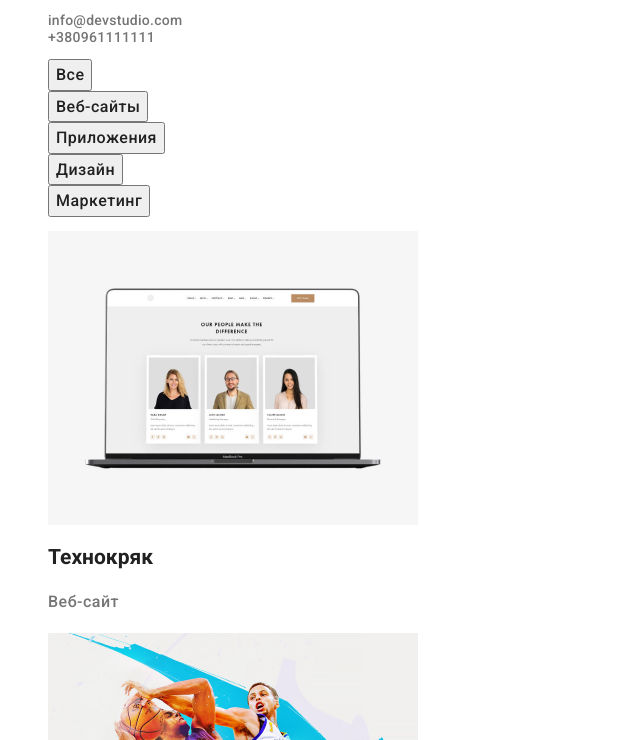
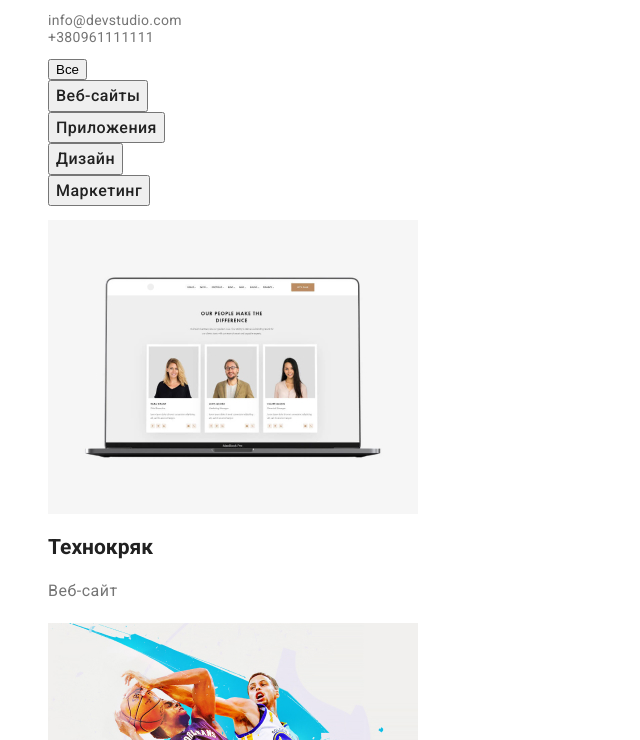
Before and after one commit to Fedir97/goit-markup-hw-02, a plain HTML site: page portfolio.html in a window 1280 px wide. Shown: the part 104-844 px from the top of the page, without its empty margins (0-640 px from the left). Drawn offline with Linux system fonts and the light colour scheme.

Commit message:
Update portfolio.html

```diff
--- a/portfolio.html
+++ b/portfolio.html
@@ -2,16 +2,15 @@
 <html lang="ru">
 
 <head>
-    <link rel="stylesheet" href="./css/style.css" />
-    <link href="https://fonts.googleapis.com/css2?family=Roboto:wght@700&display=swap" rel="stylesheet">
-    <link href="https://fonts.googleapis.com/css2?family=Raleway:ital,wght@1,700&display=swap" rel="stylesheet">
-    <link href="https://fonts.googleapis.com/css2?family=Roboto:wght@500&display=swap" rel="stylesheet">
-    <link href="https://fonts.googleapis.com/css2?family=Roboto:wght@500;900&display=swap" rel="stylesheet">
-    <link href="https://fonts.googleapis.com/css2?family=Roboto:ital@1&display=swap" rel="stylesheet">
+    <link
+        href="https://fonts.googleapis.com/css2?family=Raleway:wght@700&family=Roboto:wght@400;500;700;900&display=swap"
+        rel="stylesheet">
     <meta charset="UTF-8">
     <meta http-equiv="X-UA-Compatible" content="IE=edge">
     <meta name="viewport" content="width=device-width, initial-scale=1.0">
     <title>Document</title>
+    <link rel="stylesheet" href="./css/style.css" />
+
 </head>
 
 <body>
@@ -46,7 +45,7 @@
             <h1 hidden>Портфолио</h1>
             <ul class="btn-list">
                 <li>
-                    <button class="current" type="button">Все</button>
+                    <button class="current-color" type="button">Все</button>
                 </li>
                 <li> <button class="current" type="button">Веб-сайты</button>
                 </li>
```
